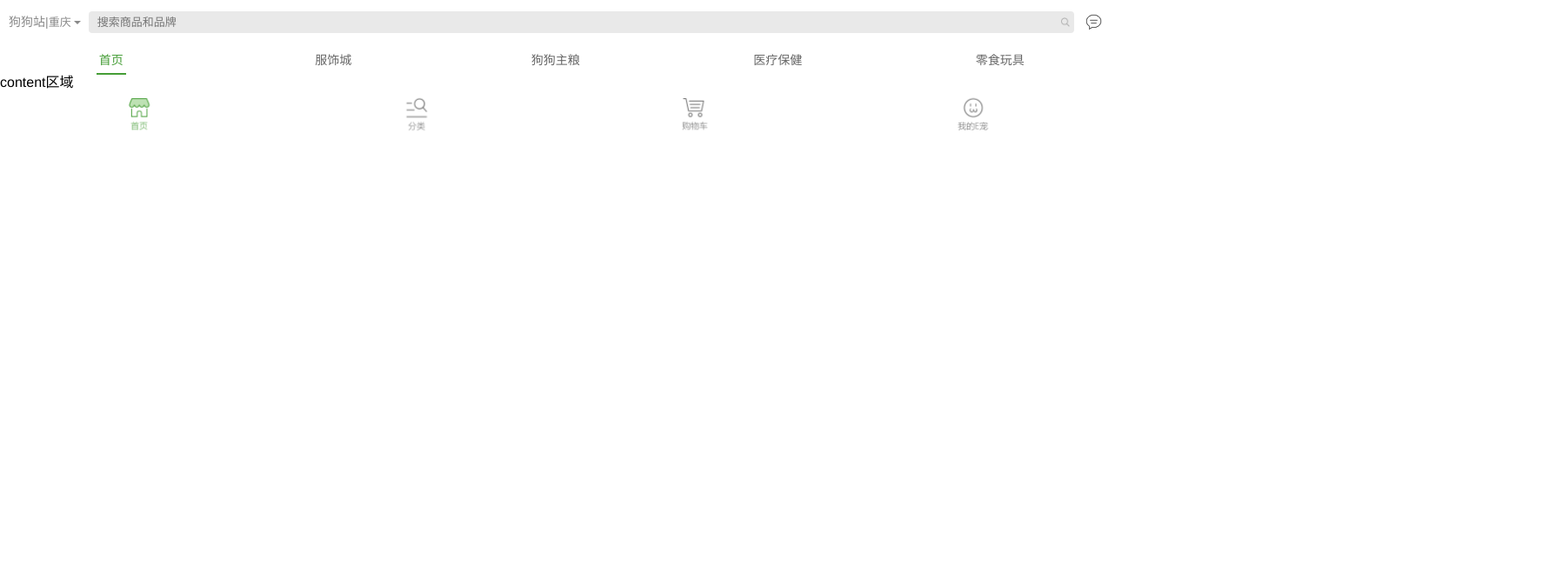
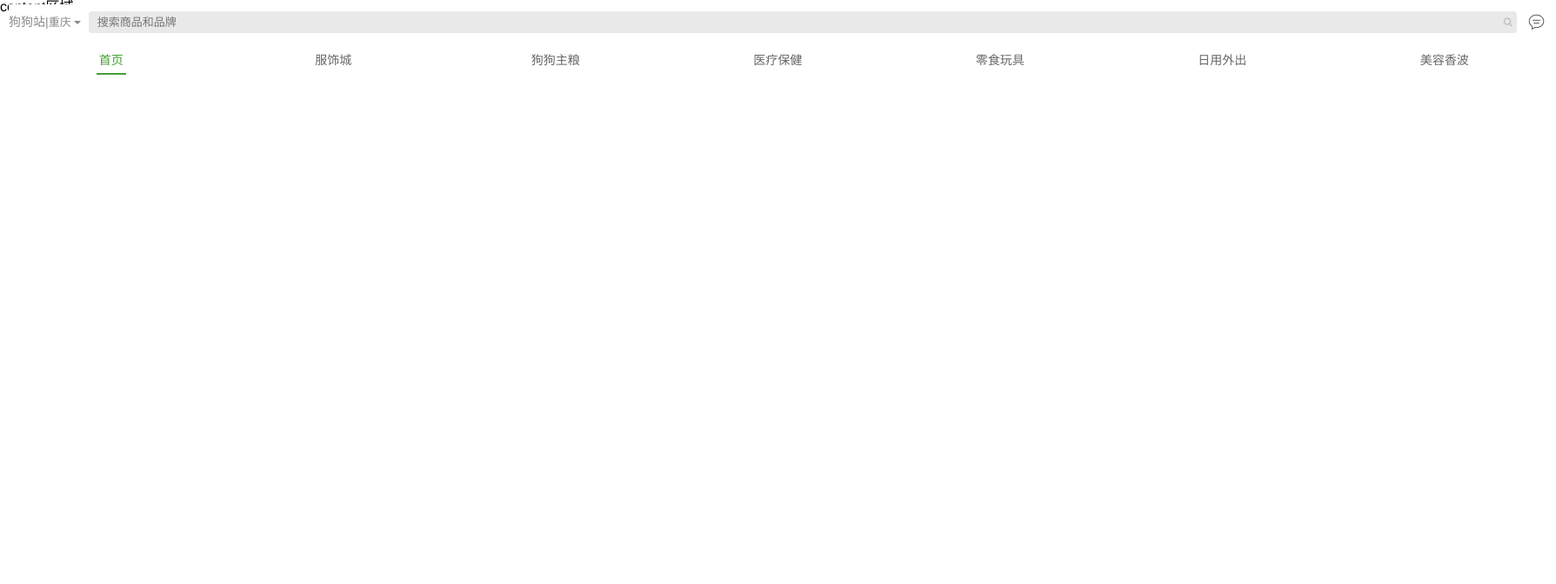
Before and after one commit to dmxyws/epet, a Vue app: page / in a window 1280 px wide. Shown: the top 672 px of the page at 87% size, 1789 px wide, since content can reach past the window. Built offline with nearby package versions, Linux system fonts and the light colour scheme.

Commit message:
footer和header组件完成

```diff
--- a/src/components/footer/footer-nav.vue
+++ b/src/components/footer/footer-nav.vue
@@ -16,6 +16,10 @@
 <style lang="stylus" ref="stylesheet/stylus">
   @import "../../common/stylus/mixin.styl"
   .footer-wrap
+    position absolute
+    left 0
+    bottom 0
+    z-index 2
     width: 100%
     .nav-list
       overflow hidden
@@ -24,7 +28,7 @@
         position relative
         float left
         width: 25%
-        height 55px
+        height 45px
         .index-a
           vertical()
           ft-bg-image("./img/img.png",0,0)
--- a/src/components/header/header.vue
+++ b/src/components/header/header.vue
@@ -106,6 +106,10 @@
 
 <style lang="stylus" ref="stylesheet/stylus">
   .header-wraper
+    position absolute
+    left 0
+    top 0
+    z-index 2
     .h-main
       height: 51px
       padding: 5px 10px
```
